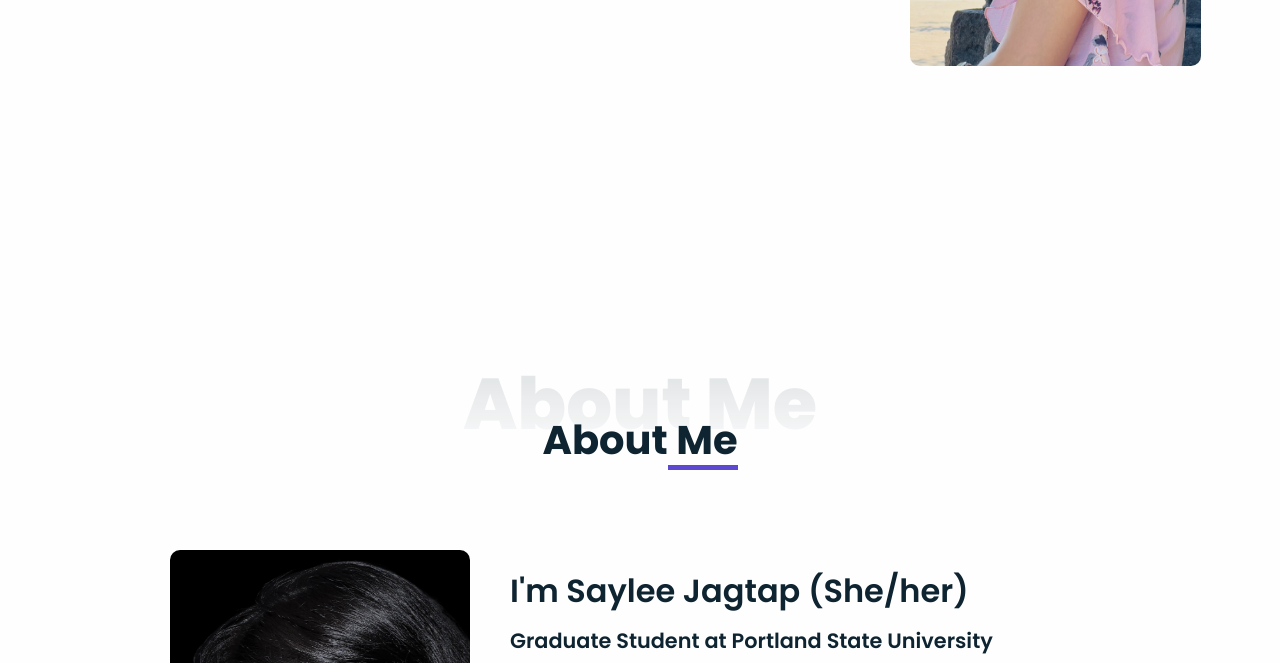
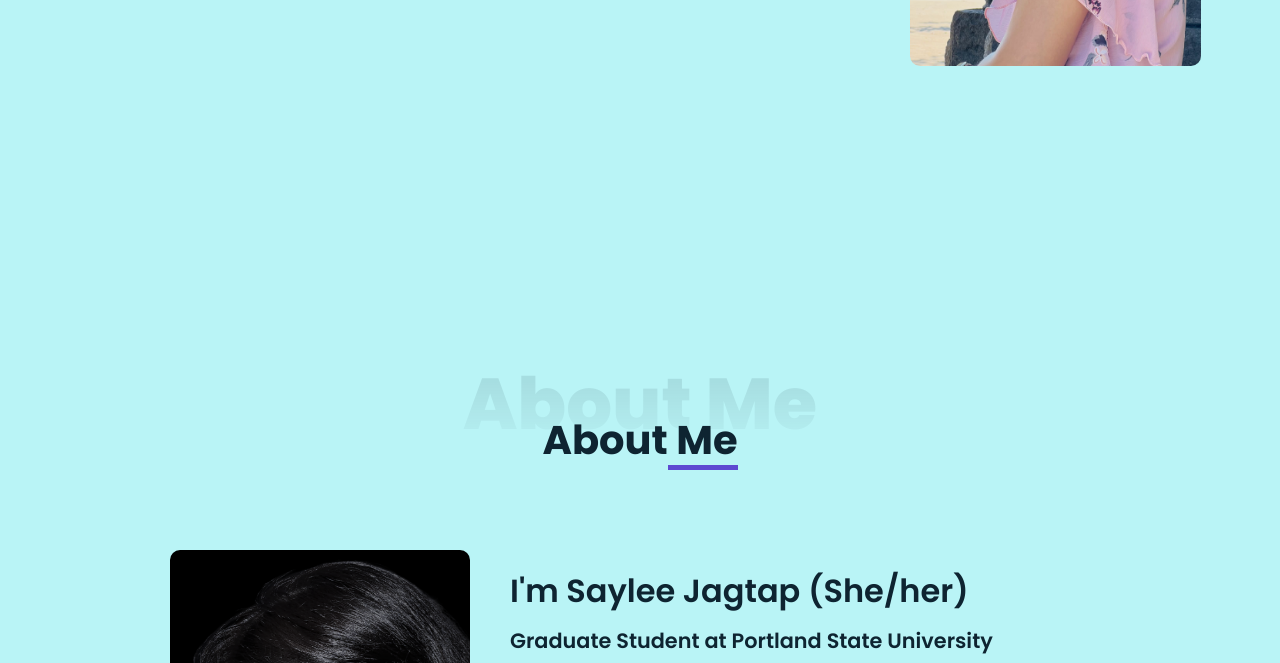
Before and after one commit to SayleeMJ/My-Portfolio, a plain HTML site: page index.html in a window 1280 px wide. Shown: the part 578-1241 px from the top of the page. Drawn offline with Linux system fonts and the light colour scheme.

Commit message:
Did accessibility check

```diff
--- a/css/sytle.css
+++ b/css/sytle.css
@@ -10,7 +10,7 @@
   --hover-color: #614fd0;
 
   /*============== Backgroud colors ================*/
-  --body-bg-color: #fefefe;
+  --body-bg-color: #b9f4f6;
   --card-bg-color: #fff;
   --model-bg-color: #fff;
   --bg-transparent-color: rgba(0, 0, 0, 0.1);
@@ -50,6 +50,7 @@ body {
   background: var(--body-bg-color);
   margin: 2rem 0 0 0;
   transition: 0.5s ease;
+  bac
 }
 
 a {
```
